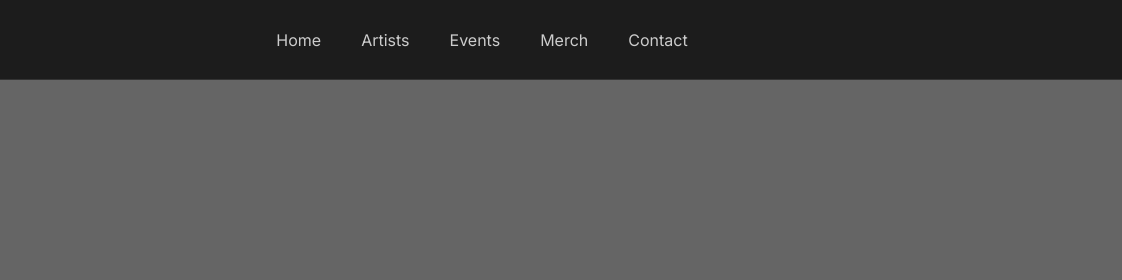
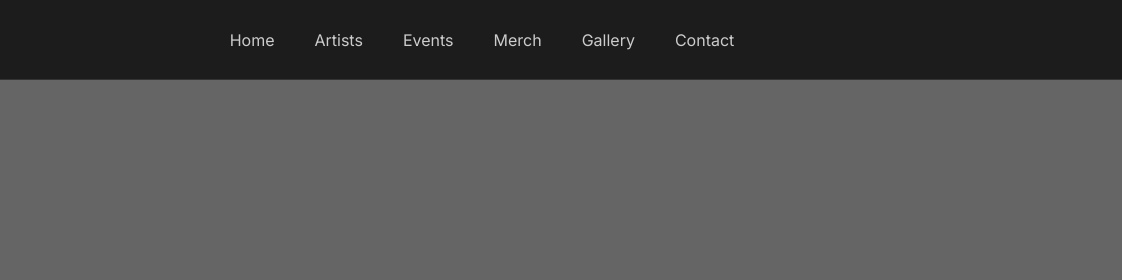
Before and after one commit to lawrencepeters/bsa, a plain HTML site: page index.html in a window 1280 px wide. Shown: the top 280 px of the page, 158-1280 px from the left. Drawn offline with nearby package versions, Linux system fonts and the light colour scheme; placeholder pictures from the web are drawn by us; a script that the page names is missing.

Commit message:
Update index.html

```diff
--- a/index.html
+++ b/index.html
@@ -329,6 +329,7 @@
                         <a href="#artists" class="nav-link page-scroll px-3 py-2 rounded-md text-base font-medium">Artists</a>
                         <a href="#events" class="nav-link page-scroll px-3 py-2 rounded-md text-base font-medium">Events</a>
                         <a href="#merch" class="nav-link page-scroll px-3 py-2 rounded-md text-base font-medium">Merch</a>
+                        <a href="#gallery" class="nav-link page-scroll px-3 py-2 rounded-md text-base font-medium">Gallery</a>
                         <a href="#contact" class="nav-link page-scroll px-3 py-2 rounded-md text-base font-medium">Contact</a>
                     </div>
                 </div>
```
